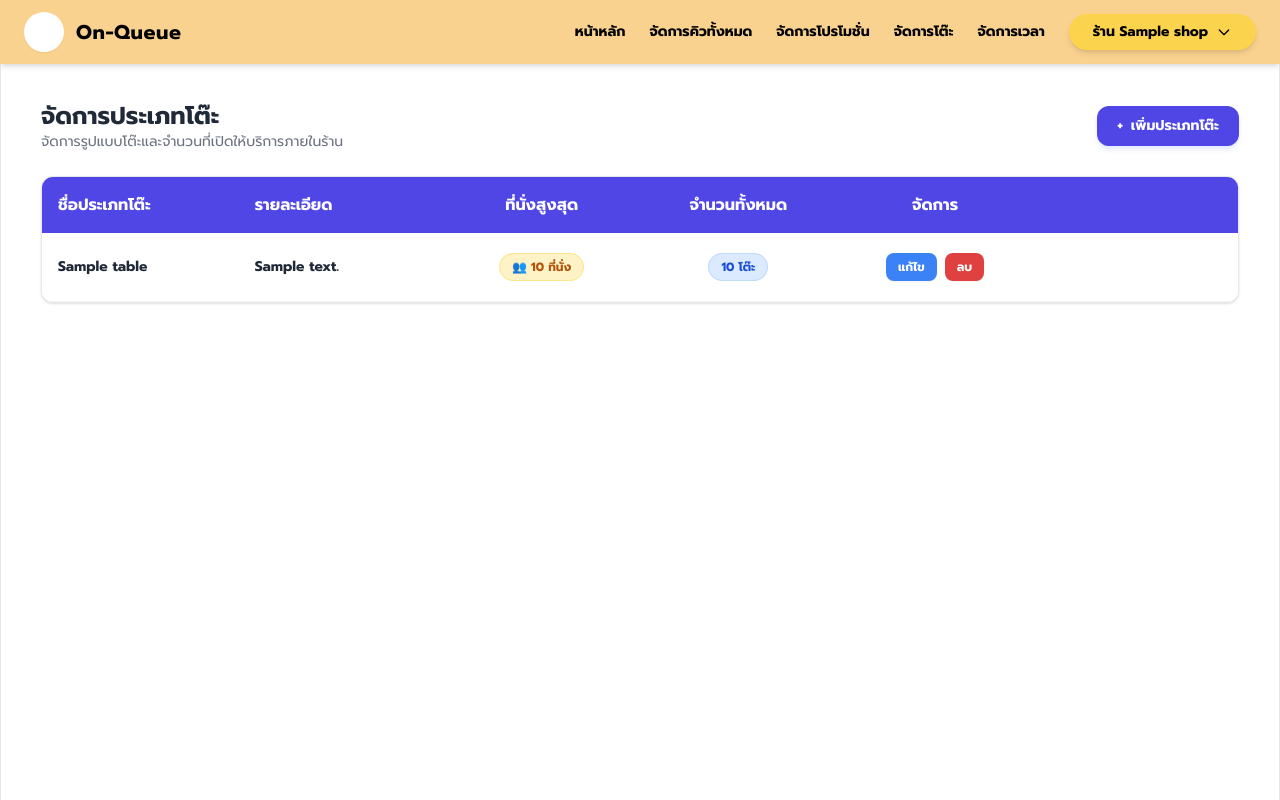
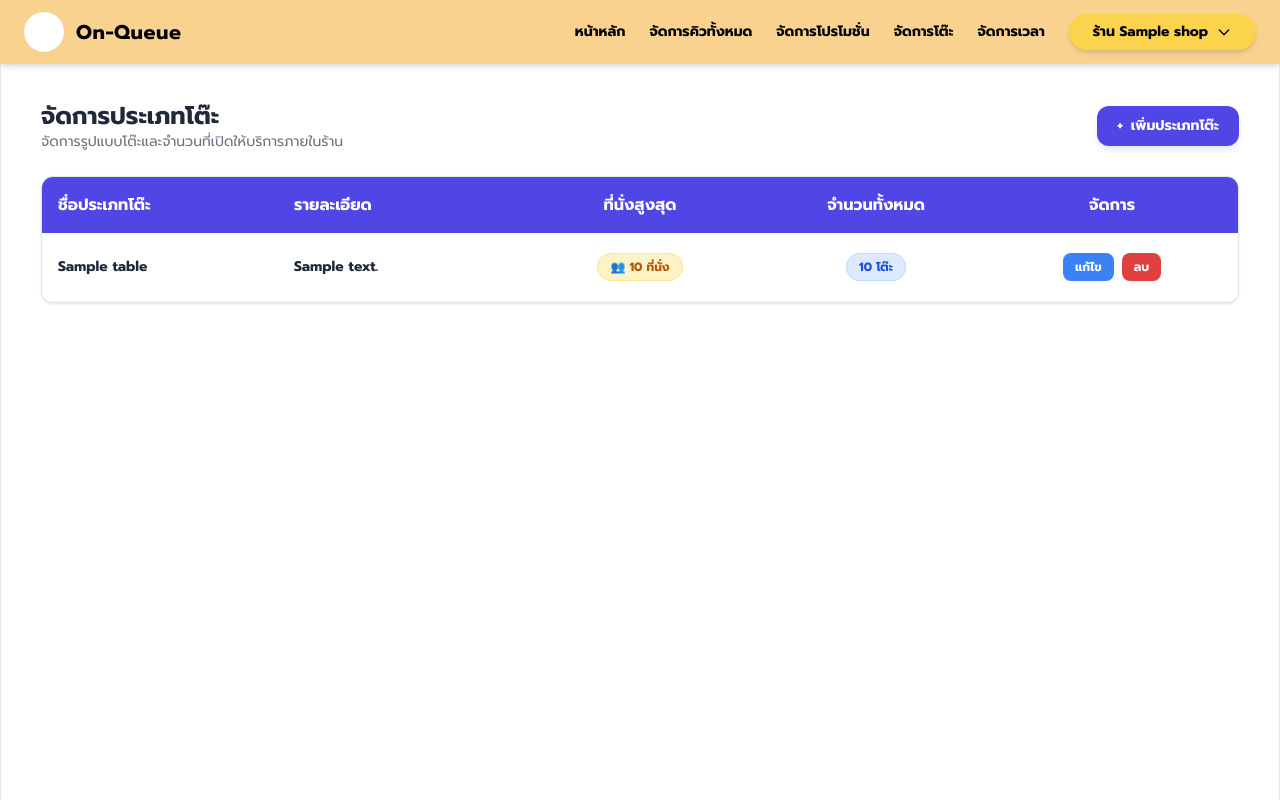
Before and after one commit to 65070196/project, a Django app: page /table/ in a window 1280 px wide. Run offline with Django 5.2, Linux system fonts and the light colour scheme; a user stored in the database is signed in; tables that the repository leaves empty hold one stand-in row (values such as "Sample post"); some libraries are stand-ins or nearby versions.

Commit message:
fix table

```diff
--- a/smartqueue/templates/table_manage.html
+++ b/smartqueue/templates/table_manage.html
@@ -19,17 +19,18 @@
 
       <div class="bg-white rounded-xl overflow-hidden shadow border border-gray-200">
         <div class="w-full overflow-x-auto">
-          <div class="min-w-[1000px]">
+          <div class="min-w-[900px]">
 
-            <div class="grid grid-cols-6 gap-4 bg-indigo-600 text-white text-base font-bold px-4 py-4">
+            <div class="grid grid-cols-5 gap-4 bg-indigo-600 text-white text-base font-bold px-4 py-4">
               <div>ชื่อประเภทโต๊ะ</div>
               <div>รายละเอียด</div>
-              <div class="text-center">ที่นั่งสูงสุด</div> <div class="text-center">จำนวนทั้งหมด</div>
+              <div class="text-center">ที่นั่งสูงสุด</div>
+              <div class="text-center">จำนวนทั้งหมด</div>
               <div class="text-center">จัดการ</div>
             </div>
 
             {% for table in tables %}
-            <div class="grid grid-cols-6 gap-4 items-center px-4 py-5 text-sm bg-white border-b border-gray-100 hover:bg-blue-50/50 transition-colors">
+            <div class="grid grid-cols-5 gap-4 items-center px-4 py-5 text-sm bg-white border-b border-gray-100 hover:bg-blue-50/50 transition-colors">
 
               <div class="font-bold text-gray-800 truncate" title="{{ table.name }}">
                 {{ table.name }}
@@ -53,7 +54,7 @@
 
               <div class="flex justify-center gap-2">
                 <a href="{% url 'table-edit' table.table_id %}"
-                   class="px-3 py-1.5 bg-blue-500 hover:bg-blue-600 text-white rounded-lg text-xs font-bold shadow-sm transition-colors whitespace-nowrap">
+                  class="px-3 py-1.5 bg-blue-500 hover:bg-blue-600 text-white rounded-lg text-xs font-bold shadow-sm transition-colors whitespace-nowrap">
                   แก้ไข
                 </a>
                 <button type="button" onclick="openDelete(`{% url 'table-delete' table.table_id %}`)"
```
